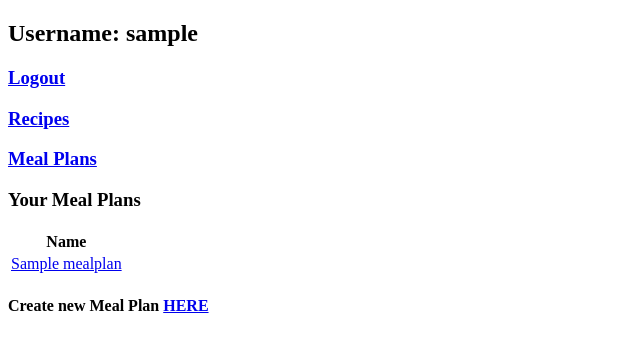
After one commit to Happydeath97/cookplanner, a Django app: page /mealplans/ in a window 1280 px wide. The commit adds this page. Shown: the top 352 px of the page, without its empty margins (0-640 px from the left). Run offline with Django 4.2, Linux system fonts and the light colour scheme; a user stored in the database is signed in; tables that the repository leaves empty hold one stand-in row (values such as "Sample post").

Commit message:
Mealplan (#11)
* creating userprofile for user during registration

* changed registration form date field from text to datepicker

* created mealplan structure in models and added to admin

* make the userprofile favorites field not requiered

* minor changes

* created skeleton for mealplan views, html urls connection

* changed typo in layout.html

* added LOGIN_URL to settings

---------

Co-authored-by: krystofv <krystof.vavra@resistell.com>

```diff
--- a/webapp/cookplanner_app/admin.py
+++ b/webapp/cookplanner_app/admin.py
@@ -1,5 +1,5 @@
 from django.contrib import admin
-from .models import Ingredients, Recipe, RecipeIngredients, Taste
+from .models import Ingredients, Recipe, RecipeIngredients, Taste, MealPlan, Meal
 
 # Register your models here.
 
@@ -26,3 +26,5 @@ admin.site.register(Ingredients, IngredientsAdmin)
 admin.site.register(Recipe, RecipeAdmin)
 admin.site.register(RecipeIngredients)
 admin.site.register(Taste)
+admin.site.register(MealPlan)
+admin.site.register(Meal)
--- a/webapp/cookplanner_app/models.py
+++ b/webapp/cookplanner_app/models.py
@@ -52,3 +52,37 @@ class RecipeIngredients(models.Model):
 
     def __repr__(self):
         return f"{self.ingredients.name} -> {self.recipe.name} {self.amount}g"
+
+
+class MealPlan(models.Model):
+    user = models.ForeignKey("users.User", on_delete=models.CASCADE)
+    name = models.CharField(max_length=100)
+
+    def __str__(self):
+        return f"{self.user.username} {self.name}"
+
+class Meal(models.Model):
+    DAY_CHOICES = [
+        ('Monday', 'Monday'),
+        ('Tuesday', 'Tuesday'),
+        ('Wednesday', 'Wednesday'),
+        ('Thursday', 'Thursday'),
+        ('Friday', 'Friday'),
+        ('Saturday', 'Saturday'),
+        ('Sunday', 'Sunday'),
+    ]
+    CATEGORY_CHOICES = [
+        ('Breakfast', 'Breakfast'),
+        ('Lunch', 'Lunch'),
+        ('Dinner', 'Dinner'),
+        ('Snack', 'Snack'),
+    ]
+
+    meal_plan = models.ForeignKey(MealPlan, on_delete=models.CASCADE, related_name='meal_plan')
+    recipe = models.ForeignKey(Recipe, on_delete=models.CASCADE, related_name='recipe')
+    day = models.CharField(max_length=10, choices=DAY_CHOICES)
+    category = models.CharField(max_length=10, choices=CATEGORY_CHOICES)
+
+    def __str__(self):
+        return f"User: {self.meal_plan.user.username} Mealplan: {self.meal_plan} " \
+               f"Meal: {self.recipe.name} - {self.day} {self.category}"
--- /dev/null
+++ b/webapp/cookplanner_app/templates/allmealplans.html
@@ -0,0 +1,25 @@
+{% extends "layout.html" %}
+
+{% block title %}
+    Meal Plans
+{% endblock %}
+
+{% block main %}
+<h3>Your Meal Plans</h3>
+<table>
+    <tr>
+        <th>Name</th>
+    </tr>
+
+  {% for mealplan in mealplans %}
+  <tr>
+    <td>
+        <a href="{% url 'mealplan' %}">
+            {{ mealplan.name }}
+        </a>
+    </td>
+  </tr>
+  {% endfor %}
+</table>
+<h4>Create new Meal Plan <a href="{% url 'create_mealplan' %}">HERE</a></h4>
+{% endblock %}
--- a/webapp/cookplanner_app/templates/layout.html
+++ b/webapp/cookplanner_app/templates/layout.html
@@ -24,6 +24,10 @@
                     <h3><a href="{% url 'login' %}">Login</a></h3>
                     <h3><a href="{% url 'register' %}">Register</a></h3>
                 {% endif %}
+                <h3><a href="{% url 'all_recipes' %}">Recipes</a></h3>
+                {% if user.is_authenticated %}
+                    <h3><a href="{% url 'all_mealplans' %}">Meal Plans</a></h3>
+                {% endif %}
             </nav>
         </header>
 
--- a/webapp/cookplanner_app/views.py
+++ b/webapp/cookplanner_app/views.py
@@ -3,7 +3,8 @@ from django.views import View
 from django.http import HttpResponse
 from django.template.response import TemplateResponse
 from users.models import User
-from cookplanner_app.models import Recipe
+from cookplanner_app.models import Recipe, MealPlan, Meal
+from django.contrib.auth.mixins import LoginRequiredMixin
 
 
 # Create your views here.
@@ -21,3 +22,29 @@ class AllRecipesView(View):
             "recipes": Recipe.objects.all(),
         }
         return TemplateResponse(request, "recipes.html", context=context)
+
+
+class AllMealPlansView(LoginRequiredMixin, View):
+    def get(self, request, *args, **kwargs):
+        user = request.user
+        mealplans = MealPlan.objects.filter(user=user)
+
+        context = {
+            "mealplans": mealplans
+        }
+
+        return TemplateResponse(request, "allmealplans.html", context=context)
+
+
+class MealPlanView(LoginRequiredMixin, View):
+    def get(self, request, *args, **kwargs):
+        context = {}
+
+        return TemplateResponse(request, "mealplan.html", context=context)
+
+
+class CreateMealPlanView(LoginRequiredMixin, View):
+    def get(self, request, *args, **kwargs):
+        context = {}
+
+        return TemplateResponse(request, "createmealplan.html", context=context)
--- a/webapp/users/forms.py
+++ b/webapp/users/forms.py
@@ -1,10 +1,10 @@
 from django import forms
 from django.contrib.auth.forms import UserCreationForm
 from .models import User
-
+from django.forms.widgets import DateInput
 
 class UserRegistrationForm(UserCreationForm):
-    date_of_birth = forms.DateField()
+    date_of_birth = forms.DateField(widget=DateInput(attrs={'type': 'date'}))
     email = forms.EmailField()
 
     class Meta:
--- a/webapp/users/models.py
+++ b/webapp/users/models.py
@@ -11,7 +11,7 @@ class User(AbstractUser):
 
 
 class UserProfile(models.Model):
-    favorites = models.ManyToManyField(Recipe, related_name='favorites')
+    favorites = models.ManyToManyField(Recipe, related_name='favorites', blank=True)
     user = models.OneToOneField(User, on_delete=models.CASCADE, related_name='profile')
 
     def __str__(self):
--- a/webapp/users/views.py
+++ b/webapp/users/views.py
@@ -4,7 +4,7 @@ from django.http import HttpResponse
 from django.template.response import TemplateResponse
 from django.shortcuts import redirect, resolve_url, render
 from django.contrib.auth import authenticate, login, logout
-from users.models import User
+from users.models import User, UserProfile
 from django.contrib import messages
 from .forms import UserRegistrationForm, LoginForm
 
@@ -17,7 +17,9 @@ class RegisterView(View):
     def post(self, request, *args, **kwargs):
         form = UserRegistrationForm(request.POST)
         if form.is_valid():
-            form.save()
+            user = form.save()
+
+            UserProfile.objects.create(user=user)
 
             messages.success(request, f'Your account has been created. You can log in now!')
             return redirect('login')
--- a/webapp/webapp/settings.py
+++ b/webapp/webapp/settings.py
@@ -129,3 +129,5 @@ DEFAULT_AUTO_FIELD = "django.db.models.BigAutoField"
 AUTH_USER_MODEL = "users.User"
 
 SITE_ID=1
+
+LOGIN_URL = 'login'
--- a/webapp/webapp/urls.py
+++ b/webapp/webapp/urls.py
@@ -16,7 +16,7 @@ Including another URLconf
 """
 from django.contrib import admin
 from django.urls import path
-from cookplanner_app.views import IndexView, AllRecipesView
+from cookplanner_app.views import IndexView, AllRecipesView, AllMealPlansView, MealPlanView, CreateMealPlanView
 from users.views import LoginView, LogoutView, RegisterView
 
 urlpatterns = [
@@ -26,4 +26,7 @@ urlpatterns = [
     path("logout/", LogoutView.as_view(), name="logout"),
     path("register/", RegisterView.as_view(), name="register"),
     path("recipes/", AllRecipesView.as_view(), name="all_recipes"),
+    path("mealplans/", AllMealPlansView.as_view(), name="all_mealplans"),
+    path("mealplan/", MealPlanView.as_view(), name="mealplan"),
+    path("createmealplan/", CreateMealPlanView.as_view(), name="create_mealplan"),
 ]
```
Also changed, not shown: webapp/cookplanner_app/templates/createmealplan.html (added, +10 -0 lines), webapp/cookplanner_app/templates/mealplan.html (added, +10 -0 lines), webapp/cookplanner_app/migrations/0006_mealplan_meal.py (added), webapp/cookplanner_app/migrations/0007_rename_title_mealplan_name_alter_meal_meal_plan_and_more.py (added), webapp/users/migrations/0004_alter_userprofile_favorites.py (added).
